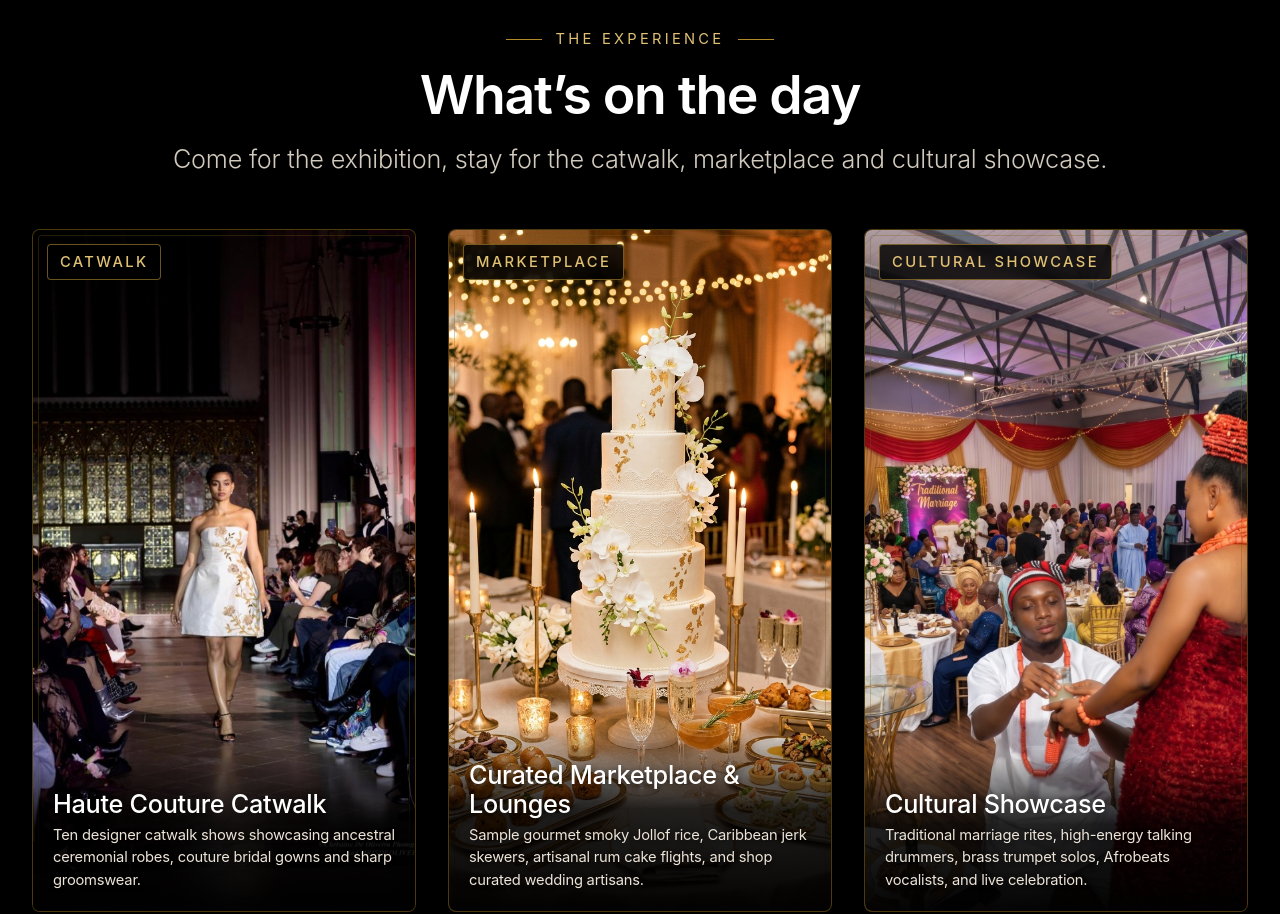
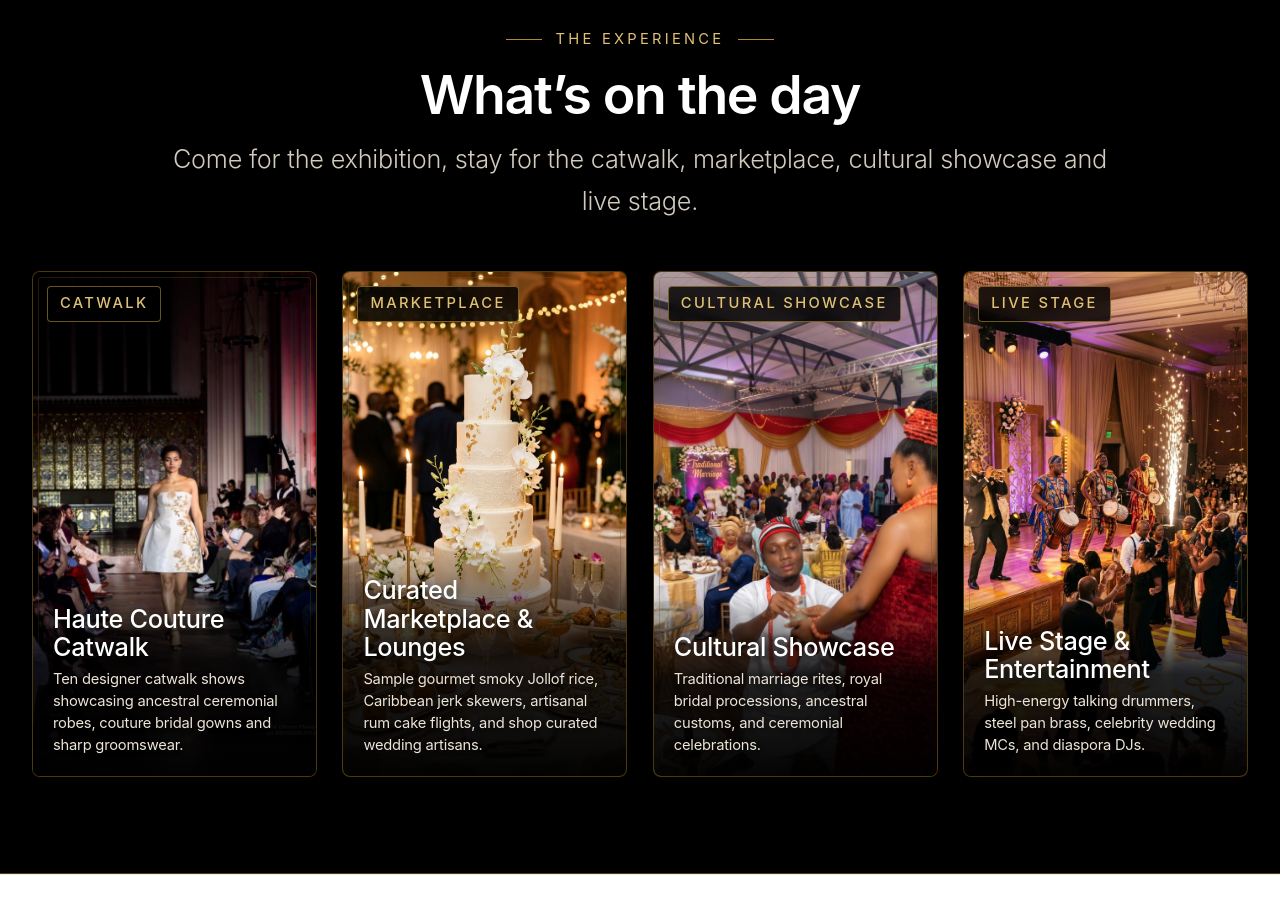
Before and after one commit to Alphadude/acws, a plain HTML site: page index.html in a window 1280 px wide. Shown: the part 2300-3214 px from the top of the page. Drawn offline with Linux system fonts and the light colour scheme.

Commit message:
Show all cards in What's on the day and add Live Stage & Entertainment card

```diff
--- a/index.html
+++ b/index.html
@@ -17,7 +17,7 @@
   <meta name="theme-color" content="#000000" />
 
   <!-- Apple San Francisco Typeface Stack -->
-  <link rel="stylesheet" href="styles.css?v=15" />
+  <link rel="stylesheet" href="styles.css?v=16" />
 
   <!-- Event Schema for Google Search Rich Results -->
   <script type="application/ld+json">
@@ -189,10 +189,10 @@
         <div class="section-head section-head--center">
           <p class="eyebrow eyebrow--center">The Experience</p>
           <h2>What&rsquo;s on the day</h2>
-          <p class="lede">Come for the exhibition, stay for the catwalk, marketplace and cultural showcase.</p>
+          <p class="lede">Come for the exhibition, stay for the catwalk, marketplace, cultural showcase and live stage.</p>
         </div>
 
-        <div class="grid grid--3 reels">
+        <div class="grid grid--4 reels">
           <figure class="reel">
             <span class="reel__badge">Catwalk</span>
             <img class="reel__media" src="assets/img/cat-catwalk.jpg" width="682" height="1024" loading="lazy"
@@ -205,7 +205,7 @@
 
           <figure class="reel">
             <span class="reel__badge">Marketplace</span>
-            <img class="reel__media" src="assets/img/cat-catering.jpg" alt="Gourmet food and cake tasting" />
+            <img class="reel__media" src="assets/img/cat-catering.jpg" width="800" height="1000" loading="lazy" alt="Gourmet food and cake tasting" />
             <div class="reel__caption">
               <h4>Curated Marketplace &amp; Lounges</h4>
               <p>Sample gourmet smoky Jollof rice, Caribbean jerk skewers, artisanal rum cake flights, and shop curated wedding artisans.</p>
@@ -218,7 +218,17 @@
                  alt="Traditional marriage ceremony with Igbo bride in coral beaded crown presenting palm wine to groom." />
             <div class="reel__caption">
               <h4>Cultural Showcase</h4>
-              <p>Traditional marriage rites, high-energy talking drummers, brass trumpet solos, Afrobeats vocalists, and live celebration.</p>
+              <p>Traditional marriage rites, royal bridal processions, ancestral customs, and ceremonial celebrations.</p>
+            </div>
+          </figure>
+
+          <figure class="reel">
+            <span class="reel__badge">Live Stage</span>
+            <img class="reel__media" src="assets/img/cat-entertainment.jpg" width="896" height="1200" loading="lazy"
+                 alt="Talking drummers, steel pan brass players, and diaspora celebration on stage." />
+            <div class="reel__caption">
+              <h4>Live Stage &amp; Entertainment</h4>
+              <p>High-energy talking drummers, steel pan brass, celebrity wedding MCs, and diaspora DJs.</p>
             </div>
           </figure>
         </div>
--- a/styles.css
+++ b/styles.css
@@ -863,15 +863,13 @@ h4 { font-size: var(--step-1); font-weight: 600; letter-spacing: -0.012em; }
 }
 :root .reel::after { border-color: rgba(122, 90, 17, .3); }
 
-@media (max-width: 860px) {
-/* Two up, then the third centred — better than three squeezed columns */
-  .reels { grid-template-columns: repeat(2, 1fr); }
-  .reels .reel:last-child { grid-column: 1 / -1; max-width: 60%; margin-inline: auto; }
+@media (max-width: 960px) {
+  .reels { grid-template-columns: repeat(2, 1fr); gap: 1.25rem; }
+  .reels .reel:last-child { grid-column: auto; max-width: none; margin-inline: 0; }
 }
 
 @media (max-width: 560px) {
-.reels { grid-template-columns: 1fr; }
-  .reels .reel:last-child { grid-column: auto; max-width: none; }
+  .reels { grid-template-columns: 1fr; }
 }
 
 
```
Also changed, not shown: exhibitor-registration.html (+1 -1 lines).
